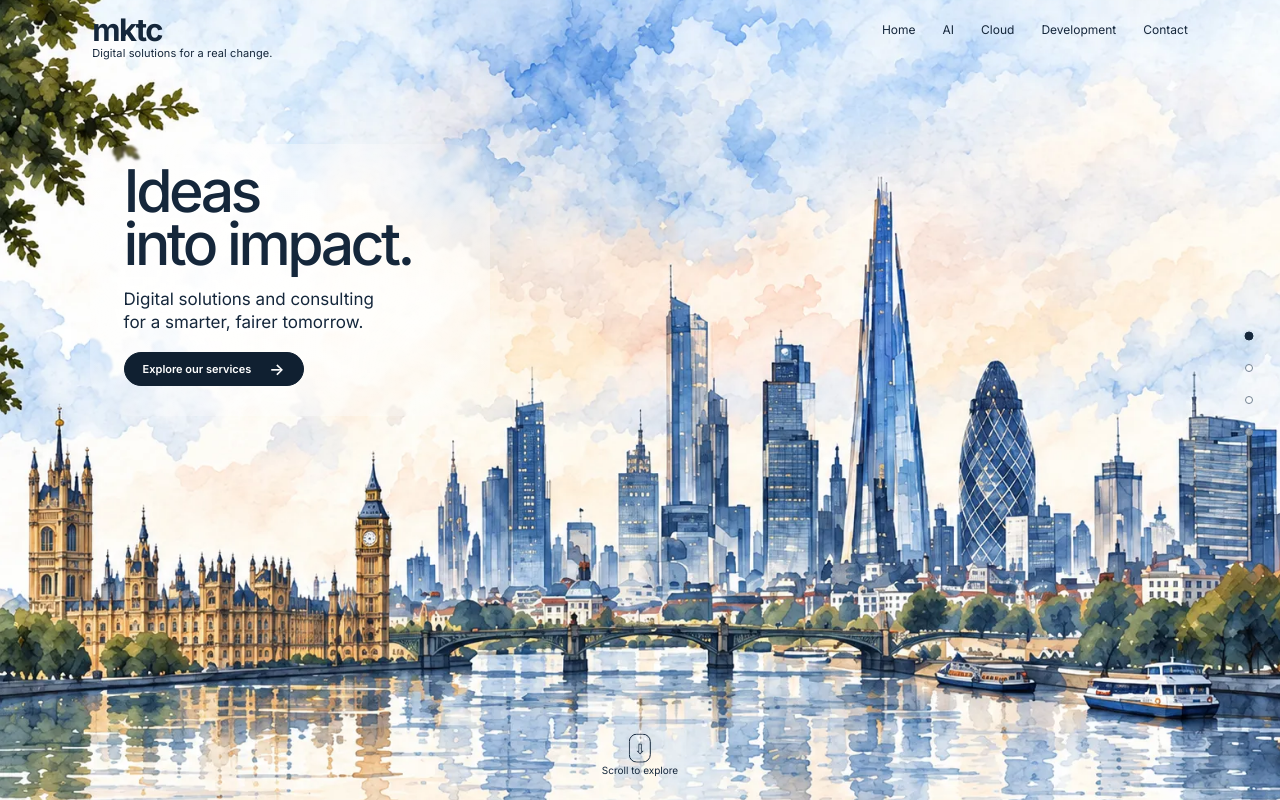
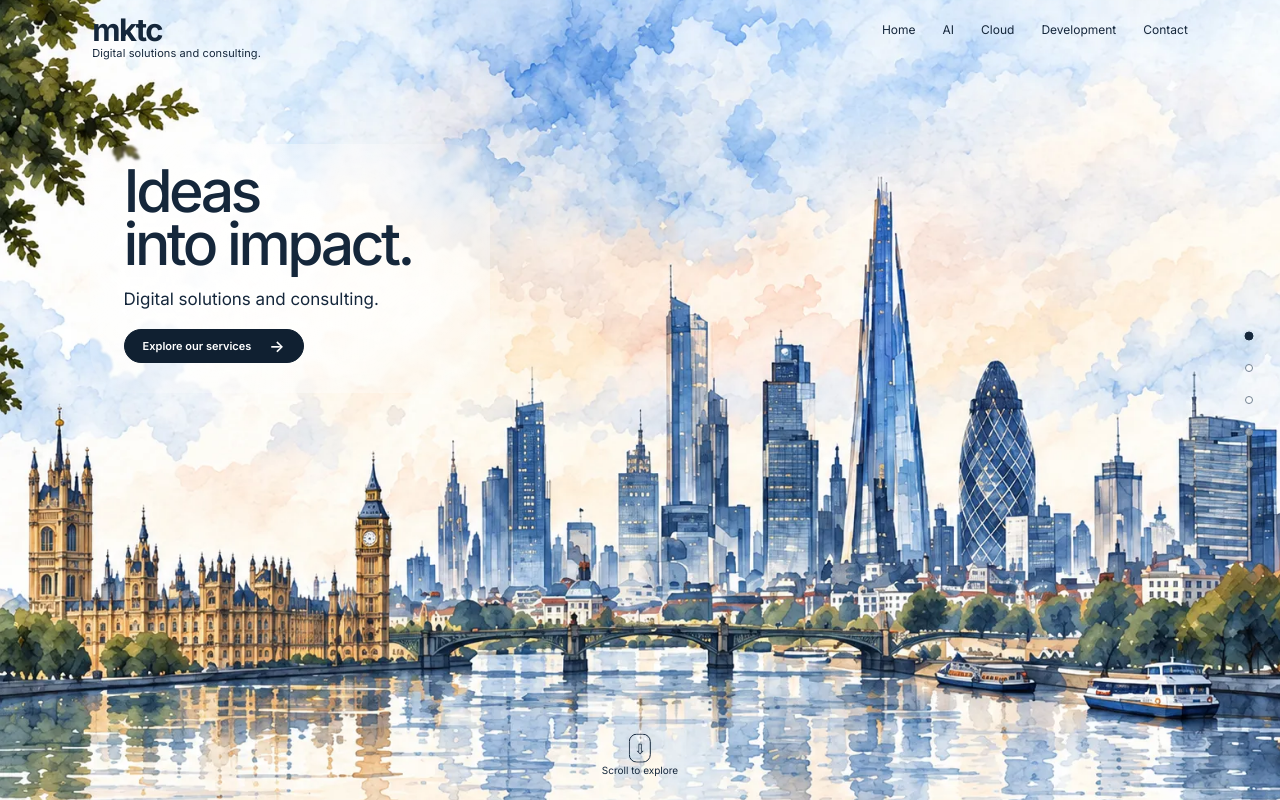
Before and after one commit to mktc-ltd/mktc.ltd-website, a plain HTML site: page docs/index.html in a window 1280 px wide. Drawn offline with Linux system fonts and the light colour scheme.

Commit message:
Refine site description and tagline for clarity and consistency

```diff
--- a/docs/index.html
+++ b/docs/index.html
@@ -3,15 +3,15 @@
 <head>
   <meta charset="utf-8">
   <meta name="viewport" content="width=device-width, initial-scale=1">
-  <meta name="description" content="mktc — digital solutions and consulting for a real change.">
-  <title>mktc — Digital solutions for a real change.</title>
+  <meta name="description" content="mktc — digital solutions and consulting and consulting.">
+  <title>mktc — Digital solutions and consulting.</title>
   <link rel="stylesheet" href="styles.css">
 </head>
 <body>
   <header class="site-header" aria-label="Primary">
     <a class="brand" href="#home" aria-label="mktc home">
       <span class="brand-name">mktc</span>
-      <span class="brand-tagline">Digital solutions for a real change.</span>
+      <span class="brand-tagline">Digital solutions and consulting.</span>
     </a>
     <nav class="main-nav">
       <a href="#home">Home</a>
@@ -36,7 +36,7 @@
       <div class="hero-copy content-box">
         <p class="eyebrow">mktc</p>
         <h1>Ideas<br>into impact.</h1>
-        <p class="lead">Digital solutions and consulting<br>for a smarter, fairer tomorrow.</p>
+        <p class="lead">Digital solutions and consulting.</p>
         <a class="pill-button dark" href="#contact">Explore our services <span>→</span></a>
       </div>
       <div class="scroll-cue" aria-hidden="true">
@@ -105,9 +105,11 @@
           <h2>Contact us</h2>
           <h3>Let's build a better next, together.</h3>
           <p>Have a question, a project in mind, or just want to say hello? We'd love to hear from you. Fill out the form and we'll be in touch soon.</p>
+          <!--
           <div class="contact-details">
             <div><span>⌖</span>London, UK</div>
           </div>
+          -->
         </div>
         <form class="contact-form content-box" action="#" method="post">
           <div class="form-row">
@@ -126,7 +128,7 @@
   <footer class="site-footer">
     <div>
       <strong>mktc</strong>
-      <span>Digital solutions for a real change.</span>
+      <span>Digital solutions and consulting.</span>
     </div>
     <div class="footer-links">
       <a href="#home">Home</a><a href="#ai">AI</a><a href="#cloud">Cloud</a><a href="#development">Development</a><a href="#contact">Contact</a>
```
